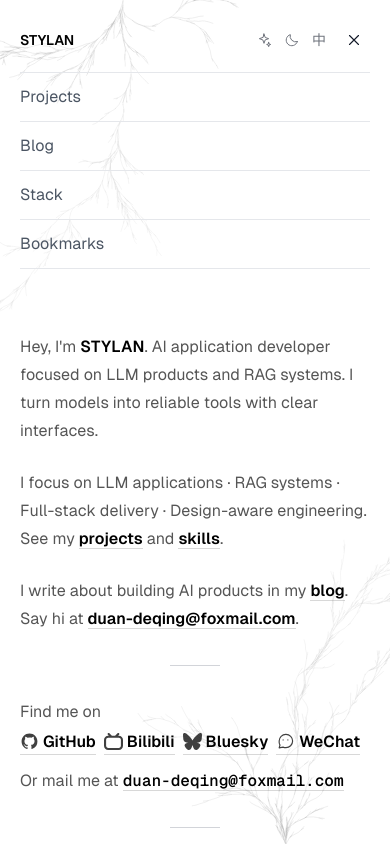
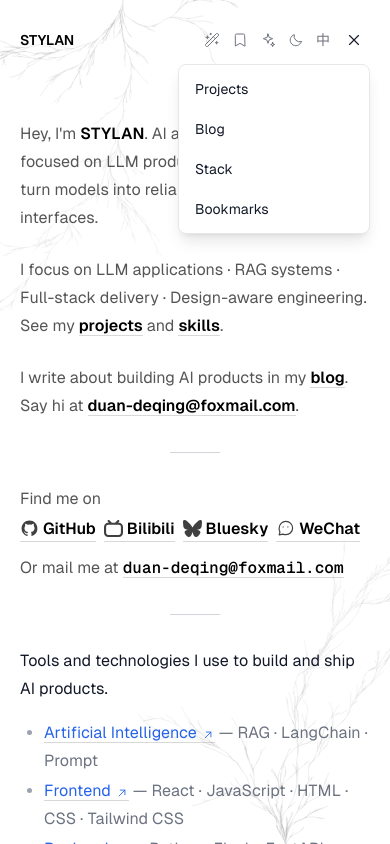
Before and after one commit to duan-deqing/duan-deqing.github.io, a React (Vite) app: page / in a window 390 px wide. Both pictures are taken after a click on the button 354 px from the left and 40 px from the top of the page. Shown: the top 844 px of the page. Built offline with nearby package versions, Linux system fonts and the light colour scheme.

Commit message:
feat: 移动端首页导航改为浮动选项框

```diff
--- a/src/components/site/HomeHeader.jsx
+++ b/src/components/site/HomeHeader.jsx
@@ -1,4 +1,4 @@
-import { useEffect, useState } from 'react'
+import { useEffect, useRef, useState } from 'react'
 import { Link, useLocation } from 'react-router-dom'
 import config from '../../content/site.yaml'
 import { useLanguage } from '../../hooks/useLanguage'
@@ -18,6 +18,8 @@ export default function HomeHeader({ background, onCycleBackground }) {
   const { t } = useLanguage()
   const { pathname } = useLocation()
   const [open, setOpen] = useState(false)
+  const panelRef = useRef(null)
+  const buttonRef = useRef(null)
   const links = config.navLinks || []
   const textLinks = links.filter((link) => !ICON_LINKS[link.href])
   const iconLinks = links.filter((link) => ICON_LINKS[link.href])
@@ -30,8 +32,17 @@ export default function HomeHeader({ background, onCycleBackground }) {
     const handleKeyDown = (event) => {
       if (event.key === 'Escape') setOpen(false)
     }
+    function handlePointerDown(event) {
+      if (panelRef.current?.contains(event.target)) return
+      if (buttonRef.current?.contains(event.target)) return
+      setOpen(false)
+    }
     window.addEventListener('keydown', handleKeyDown)
-    return () => window.removeEventListener('keydown', handleKeyDown)
+    document.addEventListener('pointerdown', handlePointerDown)
+    return () => {
+      window.removeEventListener('keydown', handleKeyDown)
+      document.removeEventListener('pointerdown', handlePointerDown)
+    }
   }, [open])
 
   return (
@@ -84,12 +95,29 @@ export default function HomeHeader({ background, onCycleBackground }) {
           </div>
         </nav>
 
-        <div className="flex items-center gap-2 md:hidden">
+        <div className="relative flex items-center gap-1 md:hidden">
+          {iconLinks.map((link) => {
+            const Icon = ICON_LINKS[link.href]
+            const label = t(link.label)
+            return (
+              <Link
+                key={link.href}
+                to={link.href}
+                aria-label={label}
+                title={label}
+                aria-current={isActive(link.href) ? 'page' : undefined}
+                className={ICON_LINK}
+              >
+                <Icon size={16} />
+              </Link>
+            )
+          })}
           <ThemeLangControls
             background={background}
             onCycleBackground={onCycleBackground}
           />
           <button
+            ref={buttonRef}
             type="button"
             className="grid size-8 place-items-center rounded-md text-ink hover:bg-subtle"
             aria-label={
@@ -103,14 +131,13 @@ export default function HomeHeader({ background, onCycleBackground }) {
           >
             {open ? <CloseIcon size={18} /> : <MenuIcon size={18} />}
           </button>
-        </div>
-      </div>
 
           {open ? (
             <nav
+              ref={panelRef}
               id="home-mobile-nav"
               aria-label="Mobile"
-          className="mt-4 flex flex-col divide-y divide-line border-y border-line md:hidden"
+              className="home-menu-enter absolute right-0 top-full z-50 mt-2 w-48 rounded-lg border border-line bg-page p-1 shadow-lg"
             >
               {links.map((link) => (
                 <Link
@@ -119,8 +146,10 @@ export default function HomeHeader({ background, onCycleBackground }) {
                   onClick={() => setOpen(false)}
                   aria-current={isActive(link.href) ? 'page' : undefined}
                   className={cn(
-                'py-3 text-base',
-                isActive(link.href) ? 'text-heading' : 'text-muted-strong'
+                    'block rounded-md px-3 py-2.5 text-sm transition-colors',
+                    isActive(link.href)
+                      ? 'bg-active text-active-fg'
+                      : 'text-ink hover:bg-subtle'
                   )}
                 >
                   {t(link.label)}
@@ -128,6 +157,8 @@ export default function HomeHeader({ background, onCycleBackground }) {
               ))}
             </nav>
           ) : null}
+        </div>
+      </div>
     </header>
   )
 }
--- a/src/index.css
+++ b/src/index.css
@@ -271,6 +271,11 @@
     transform-origin: top;
   }
 
+  .home-menu-enter {
+    animation: filter-menu-in 160ms ease-out both;
+    transform-origin: top right;
+  }
+
   .search-dialog-enter {
     animation: dialog-in 180ms ease-out both;
   }
@@ -405,6 +410,10 @@
       animation: none;
     }
 
+    .home-menu-enter {
+      animation: none;
+    }
+
     .search-dialog-enter {
       animation: none;
     }
```
Also changed, not shown: 3 other files (tests, documents, lock files or other folders). Lines whose indentation alone changed are shown as unchanged.
